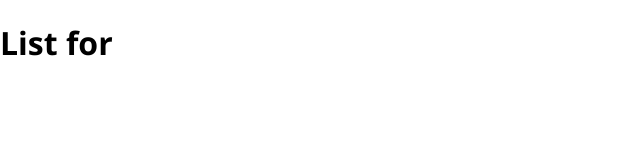
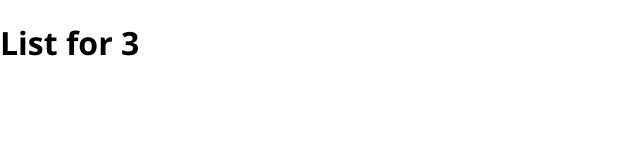
Before and after one commit to jonjj2016/next_firs, a Next.js app: page /portfolio/list in a window 1280 px wide. Shown: the top 160 px of the page, without its empty margins (0-640 px from the left). Built offline with nearby package versions, Linux system fonts and the light colour scheme.

Commit message:
trying again

```diff
--- a/pages/portfolio/list.js
+++ b/pages/portfolio/list.js
@@ -4,7 +4,8 @@ const List = () => {
     return (
         <div>
             <h1>
-                List for
+                List for 3
+
             </h1>
         </div>
     )
```
